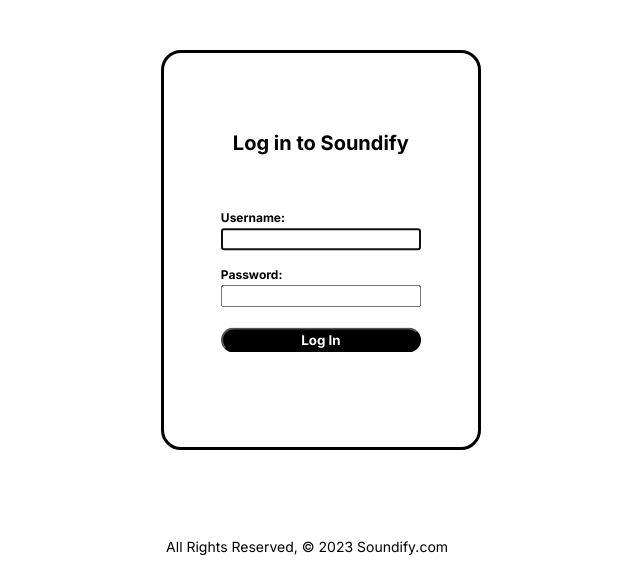
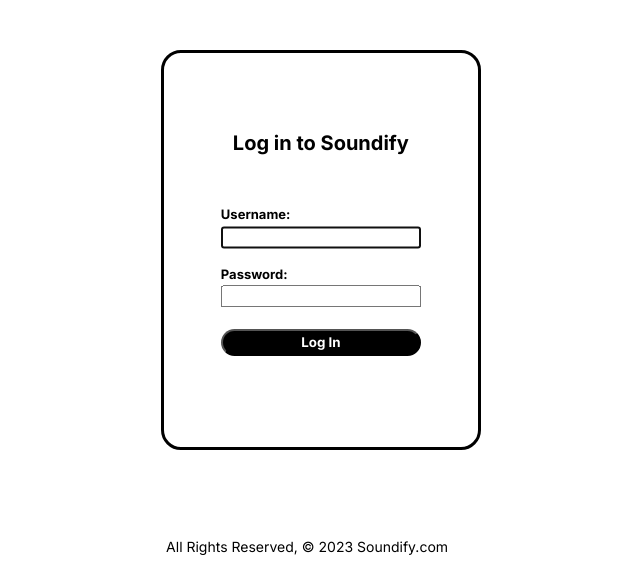
Before and after one commit to seanh101/Soundify, a Django app: page /accounts/login/?next=/songs/1/delete in a window 1280 px wide. Shown: the part 100-663 px from the top of the page, without its empty margins (329-969 px from the left). Run offline with Django 4.2, Linux system fonts and the light colour scheme.

Commit message:
font format in login page Co-authored-by: Ian Abbene <ianabbene@gmail.com>

```diff
--- a/main_app/static/css/marley.css
+++ b/main_app/static/css/marley.css
@@ -78,7 +78,7 @@ footer {
 }
 
 .login-form {
-    font-size: 12px;
+    font-size: 13px;
     transform: translateY(-30%);
 }
 
```
